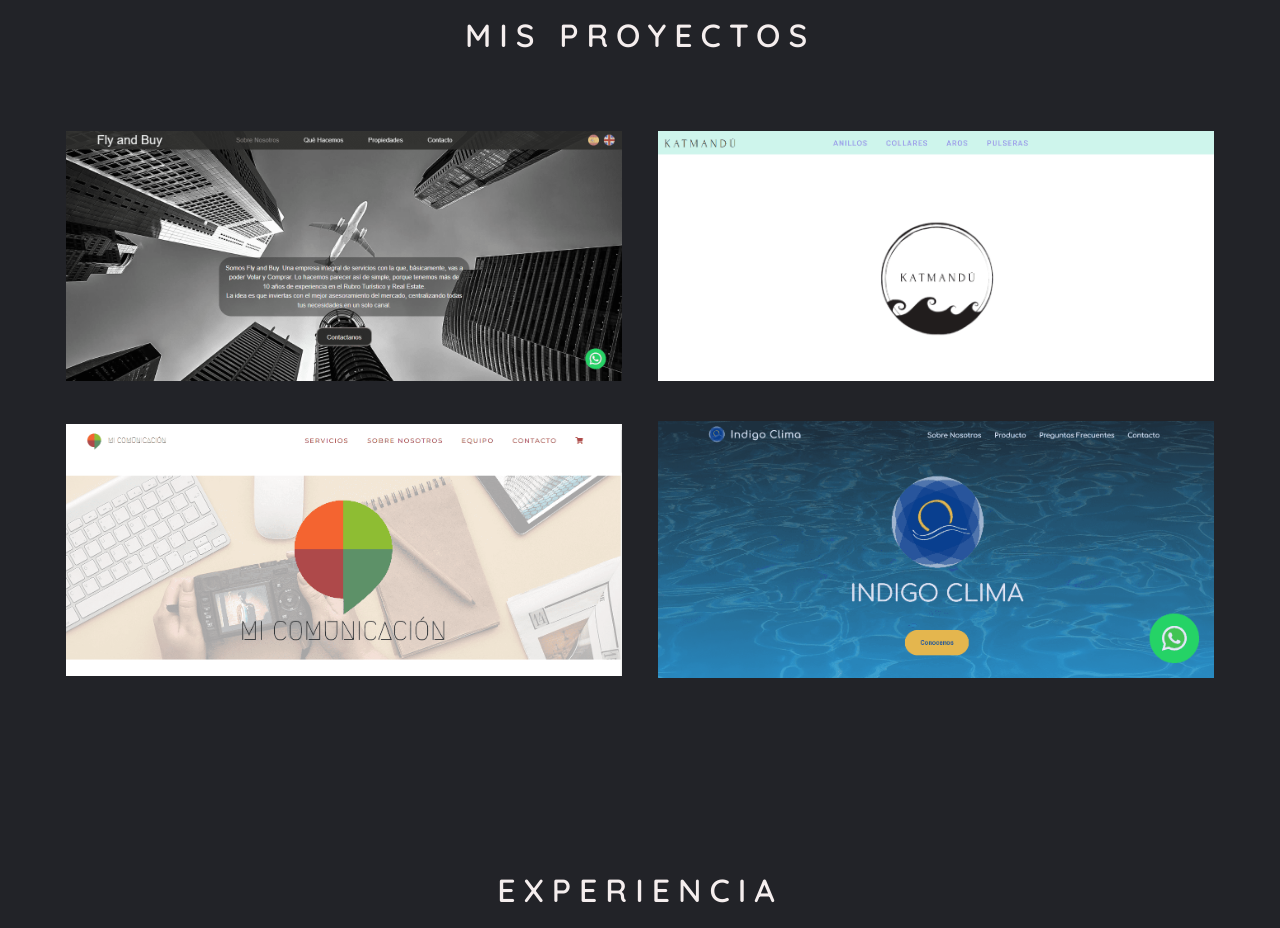
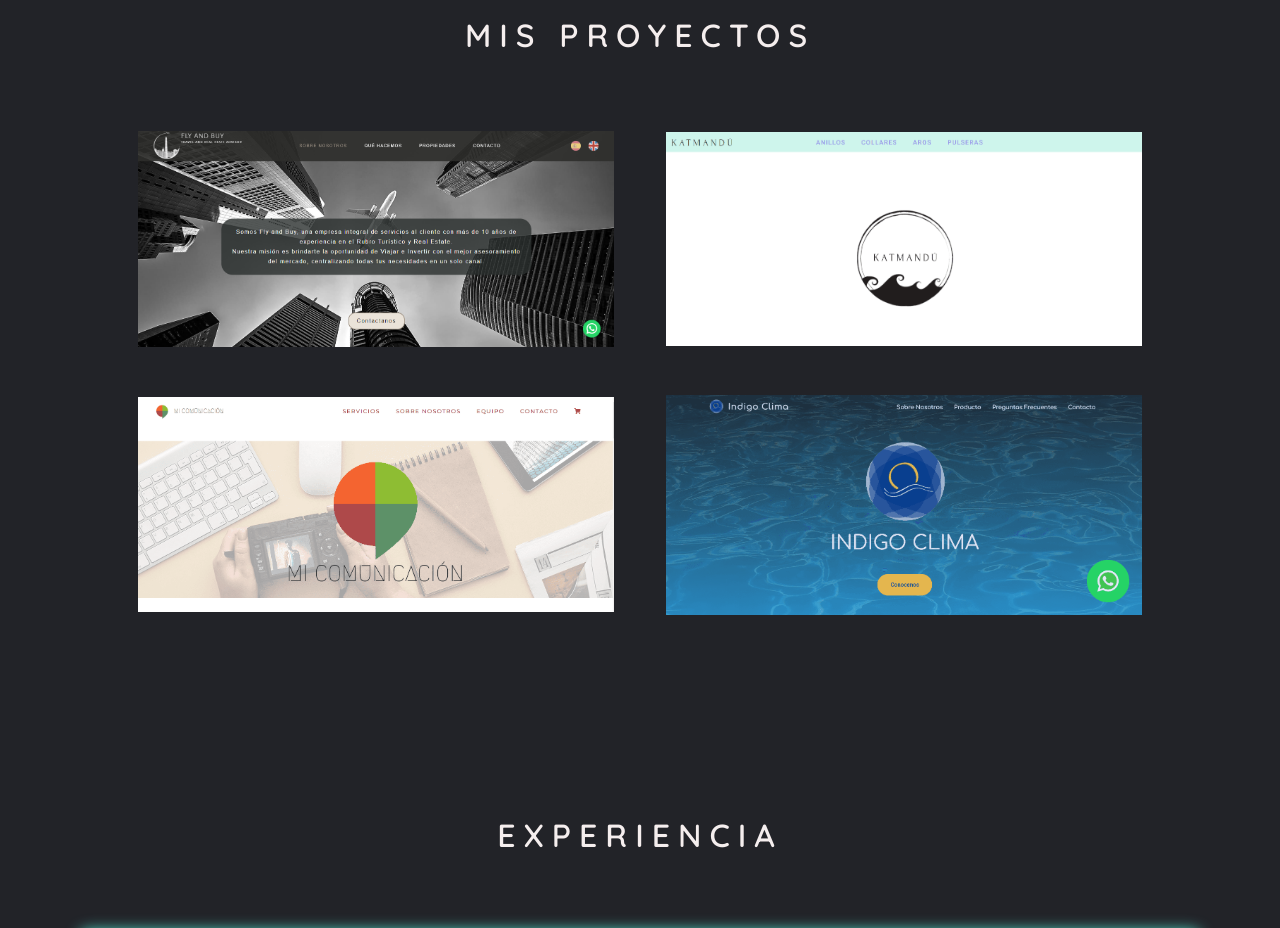
Before and after one commit to lunarico/portfolio, a React (Create React App) app: page / in a window 1280 px wide. Shown: the part 1480-2408 px from the top of the page. Built offline with nearby package versions, Linux system fonts and the light colour scheme.

Commit message:
Arreglo projetcts

```diff
--- a/src/Components/Projects/Projects.jsx
+++ b/src/Components/Projects/Projects.jsx
@@ -22,7 +22,7 @@ export const Projects = () => {
         {title: 'Fly and Buy',
         type: trans.realP,
         description: trans.projectDescriptionFly,
-        link: 'https://lunarico.github.io/flyandbuy.github.io/',
+        link: 'https://flyandbuy2.netlify.app/',
         image: flyAndBuy,
         id: 1,}
     ,
--- a/src/Components/Projects/_projects.scss
+++ b/src/Components/Projects/_projects.scss
@@ -6,11 +6,9 @@
     @media (max-width: 992px) {
         margin-bottom: 7.5em;
     }
-
     @media (max-width: 820px) {
         margin-bottom: 6em;
     }
-
     @media (max-width: 576px) {
         margin-bottom: 4em;
     }
@@ -23,13 +21,13 @@
         @include flex-jAround;
         align-content: space-between;
         flex-wrap: wrap;
-        margin: 4.75em 3em 3em 3em;
+        margin: 4.75em 7em 3em 7em;
 
         @media (max-width: 992px) {
-            margin: 3.5em 1.75em;
+            margin: 3.5em;
         }
         @media (max-width: 768px) {
-            margin: 3em 1em;
+            margin: 3em;
         }
         @media (max-width: 576px) {
             margin: 2.25em 1em;
@@ -39,13 +37,15 @@
             color: $main-color;
             display: flex;
             justify-content: center;
-            margin-bottom: 2.5em;
+            margin-bottom: 3em;
             overflow: hidden;
             position: relative;
-            width: 47%;
+            width: 45%;
 
+            @media (max-width: 992px) {
+                margin-bottom: 2em;
+            }
             @media (max-width: 820px) {
-                margin-bottom: 2em;
                 width: 90%;
             }
 
@@ -109,7 +109,6 @@
                     @media (max-width: 576px) {
                         font-size: .875em;
                     }
-
                 }
 
                 h4 {
```
Also changed, not shown: src/assets/projects/flyAndBuy.png.
